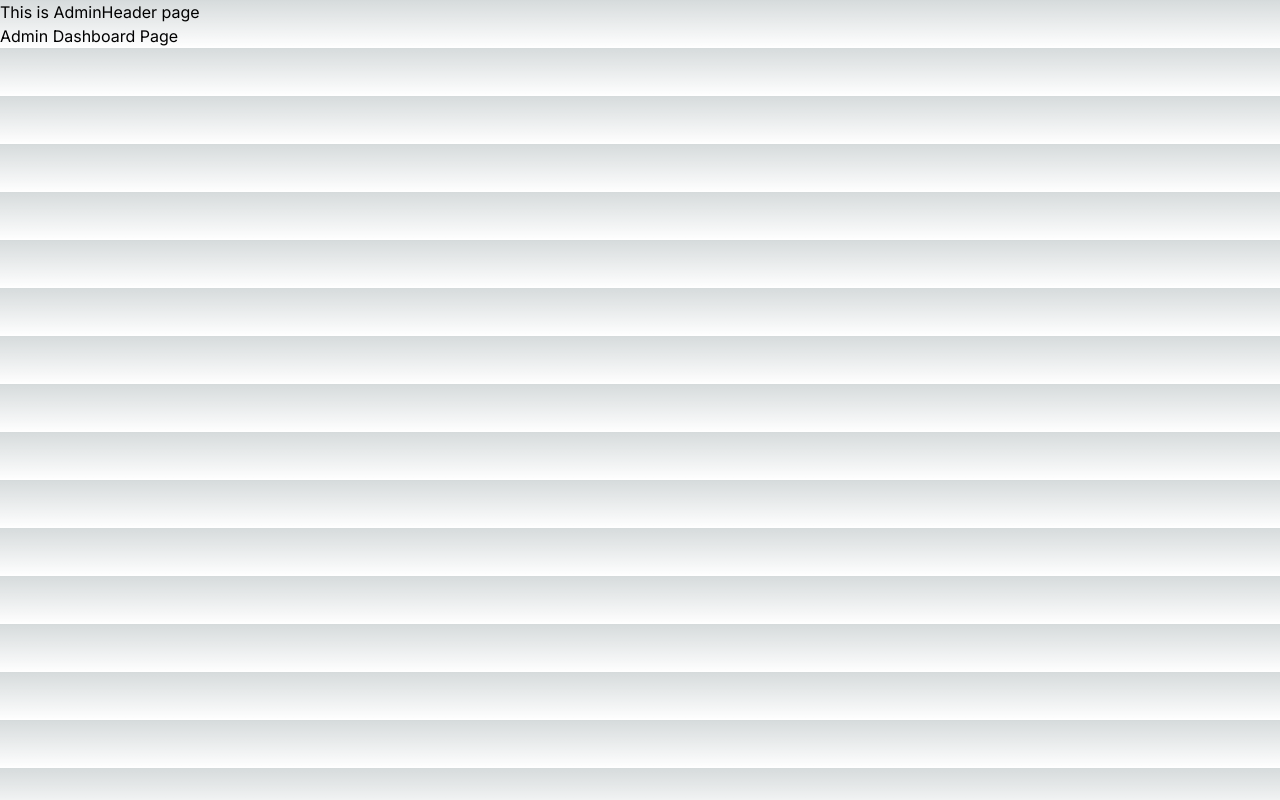
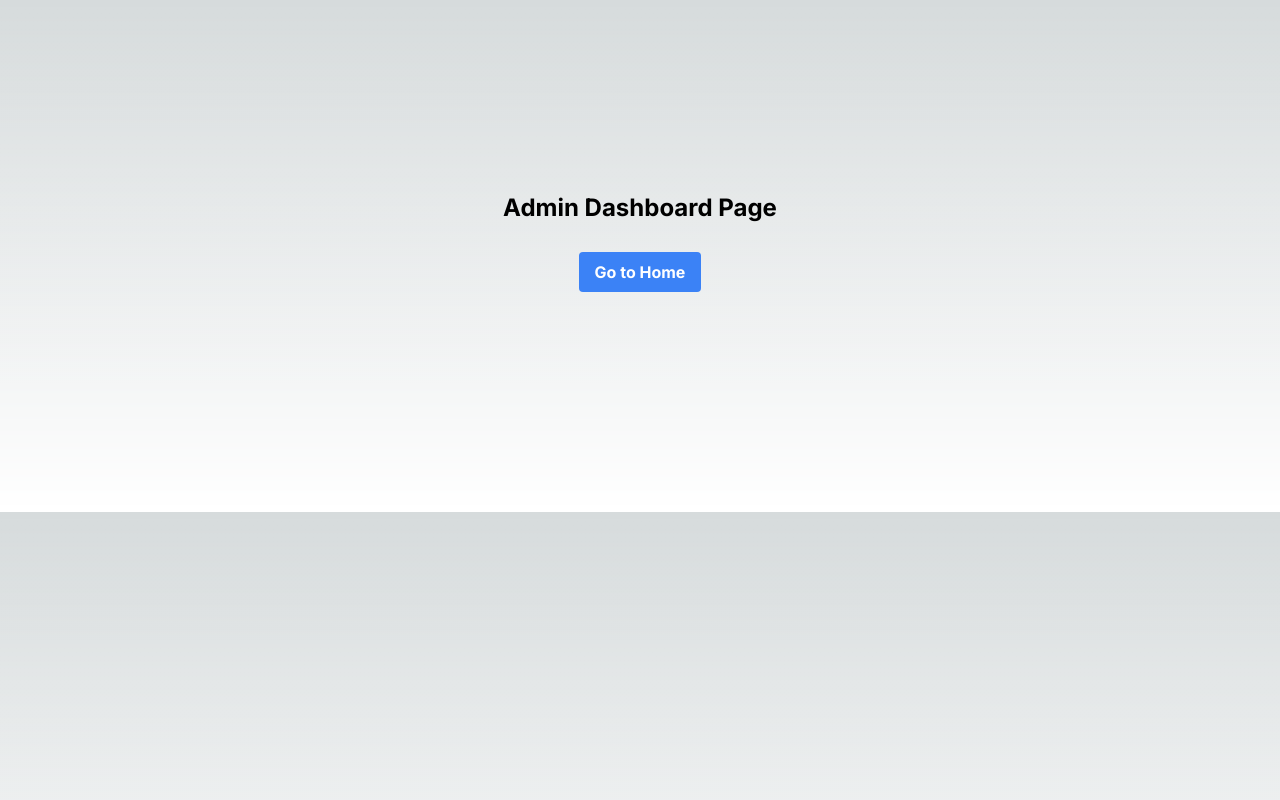
Before and after one commit to akhilesh-thakur/course.nextjs, a Next.js app: page /admin/dashboard in a window 1280 px wide. Built offline with nearby package versions, Linux system fonts and the light colour scheme.

Commit message:
done with Links

```diff
--- a/src/app/admin/dashboard/page.js
+++ b/src/app/admin/dashboard/page.js
@@ -1,5 +1,15 @@
+import Button from "@/components/Button";
+import Link from "next/link";
+
 export default function AdminDashboard() {
-    return (
-      <div>Admin Dashboard Page</div>
-    )
-  }
+  return (
+    <>
+      <main className="flex flex-col items-center justify-between p-24">
+      <h1 className="font-bold text-2xl">Admin Dashboard Page</h1>
+      <Link href="/">
+        <Button btnName={"Go to Home"} />
+      </Link>
+      </main>
+    </>
+  );
+}
--- a/src/app/admin/layout.js
+++ b/src/app/admin/layout.js
@@ -1,10 +1,9 @@
-import AdminHeader from "@/components/AdminHeader";
-
 export default function layout({ children }) {
   return (
     <>
-      <AdminHeader />
+     <main className="flex flex-col items-center justify-between p-24">
       <div>{children}</div>
+      </main>
     </>
   );
 }
--- a/src/app/admin/page.js
+++ b/src/app/admin/page.js
@@ -1,3 +1,5 @@
 export default function Admin() {
-  return <div>Admin Main Page</div>;
+  return (
+      <h1 className="font-bold text-2xl">Admin Main Page</h1>
+  );
 }
--- a/src/app/page.js
+++ b/src/app/page.js
@@ -1,9 +1,20 @@
-import Image from 'next/image'
+import Button from "@/components/Button";
+import Image from "next/image";
+import Link from "next/link";
 
 export default function Home() {
+  const dashboard = "/admin/dashboard/";
+  const WikiLink = "https://www.wikipedia.org";
   return (
-    <main className="flex min-h-screen flex-col items-center justify-between p-24">
-     <h1>Hello Akhilesh</h1>
+    <main className="flex flex-col items-center justify-between p-24">
+      <h1 className="font-bold text-2xl">Working with Links</h1>
+      <Link href={dashboard}>
+        <Button btnName={"Go to Dashboard"} />
+      </Link>
+
+      <a target="_blank" rel="noopener noreferrer" href={WikiLink}>
+        <Button btnName={"Go to Wikipedia"} />
+      </a>
     </main>
-  )
+  );
 }
--- a/src/components/AdminHeader.jsx
+++ /dev/null
@@ -1,3 +0,0 @@
-export default function AdminHeader() {
-  return <div>This is AdminHeader page</div>;
-}
--- /dev/null
+++ b/src/components/Button.jsx
@@ -0,0 +1,9 @@
+export default function Button(props) {
+  return (
+    <>
+      <button class="my-7 bg-blue-500 hover:bg-blue-700 text-white font-bold py-2 px-4 rounded">
+        {props.btnName}
+      </button>
+    </>
+  );
+}
```
